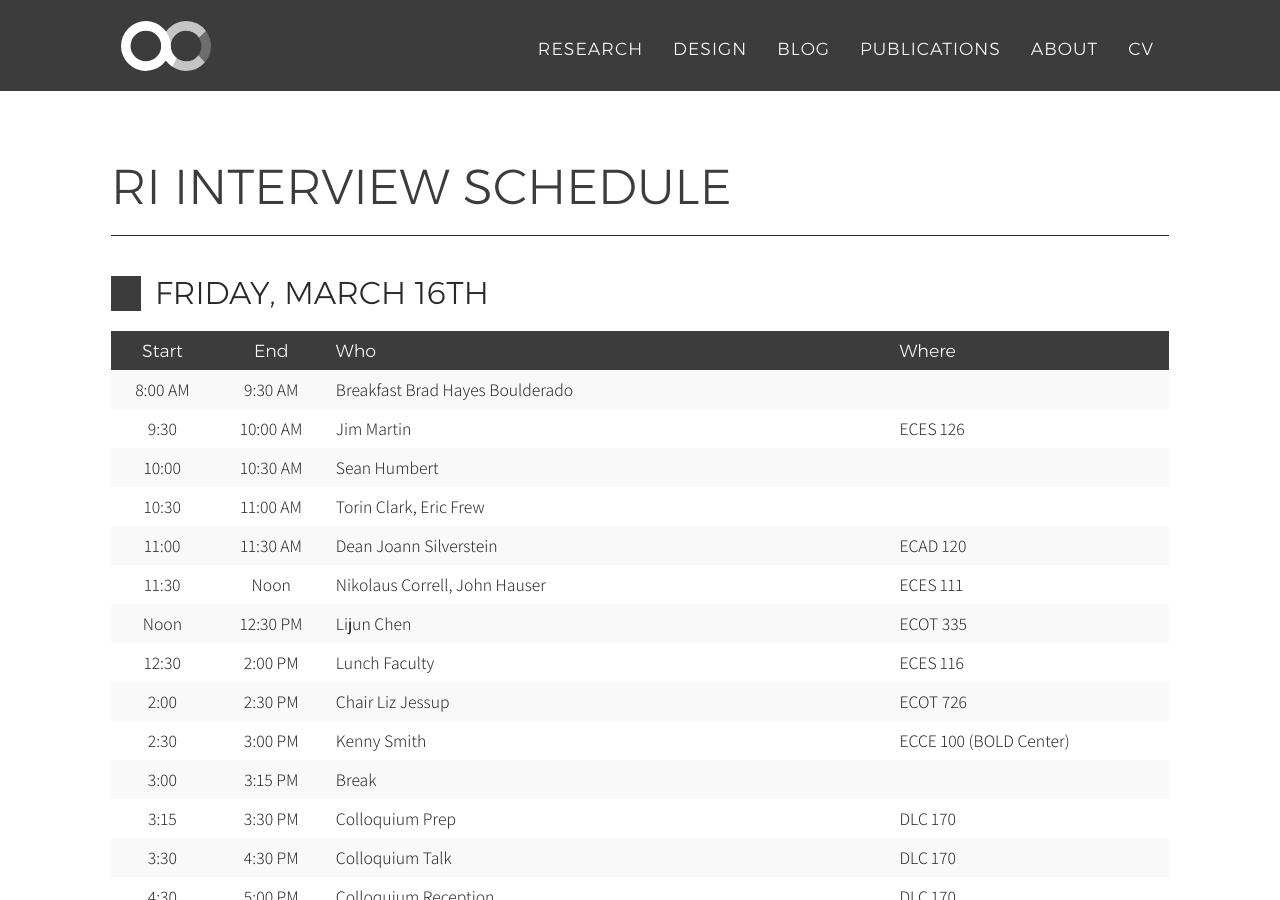
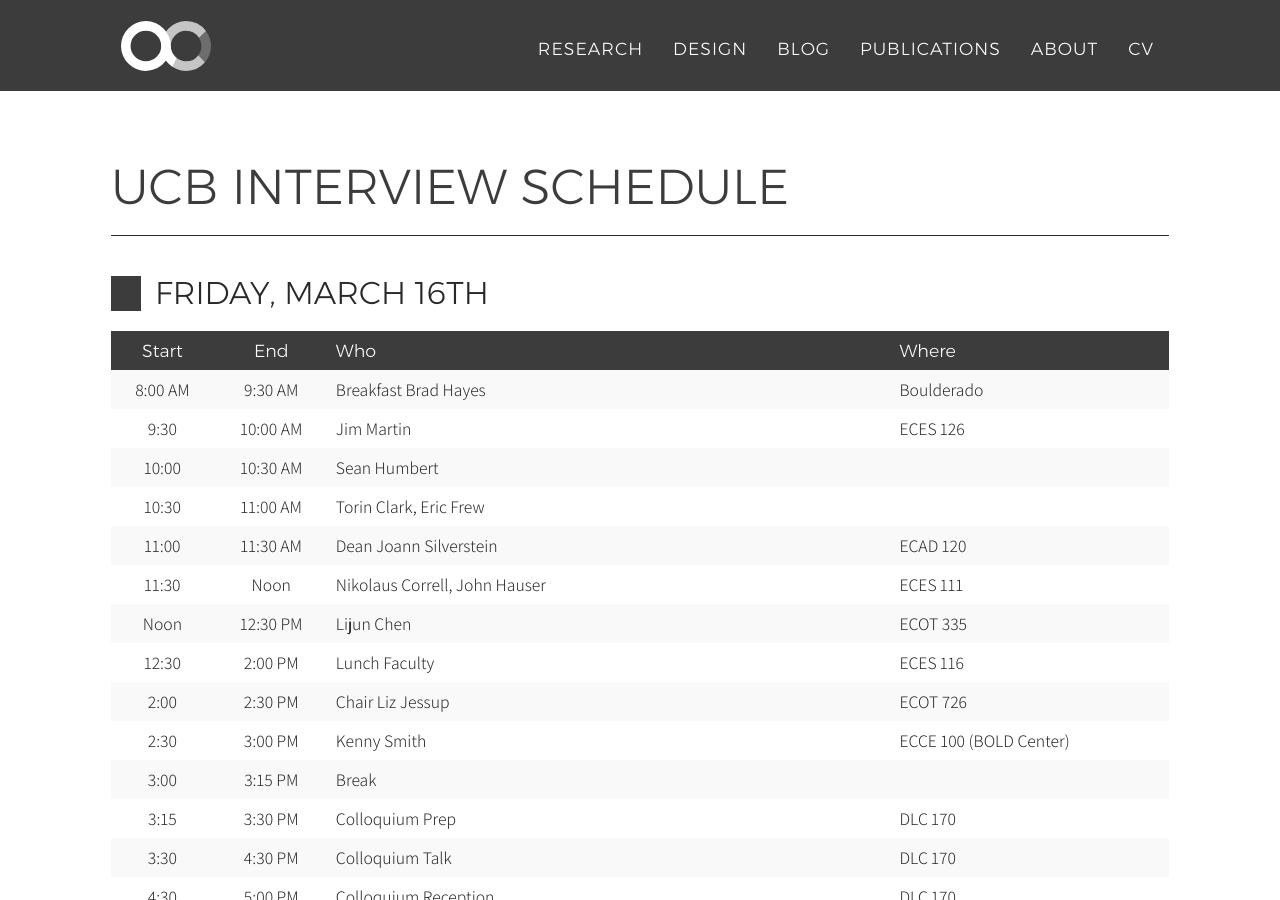
Before and after one commit to alecive/alecive.github.io, a Jekyll site: the page built from _posts/blog/2018-03-15-Schedule.md, in a window 1280 px wide and 900 px high. Built offline with Jekyll 4.4.1, drawn with Linux system fonts in a browser that asks for light colours; nearby versions of some CDN libraries; some web fonts are replaced.

Commit message:
Minor fix

```diff
--- a/_posts/blog/2018-03-15-Schedule.md
+++ b/_posts/blog/2018-03-15-Schedule.md
@@ -1,5 +1,5 @@
 ---
-title: RI Interview schedule
+title: UCB Interview schedule
 permalink: /hidden/schedule.html
 ---
 
@@ -8,7 +8,7 @@
 
 | **Start** | **End** | **Who** | **Where** |
 |:---------:|:-------:|:--------|-----------|
-| 8:00 AM | 9:30 AM | Breakfast Brad Hayes  Boulderado
+| 8:00 AM | 9:30 AM | Breakfast Brad Hayes | Boulderado |
 | 9:30 | 10:00 AM | Jim Martin  | ECES 126 |
 | 10:00 | 10:30 AM | Sean Humbert | |
 | 10:30 | 11:00 AM | Torin Clark, Eric Frew | |
```
